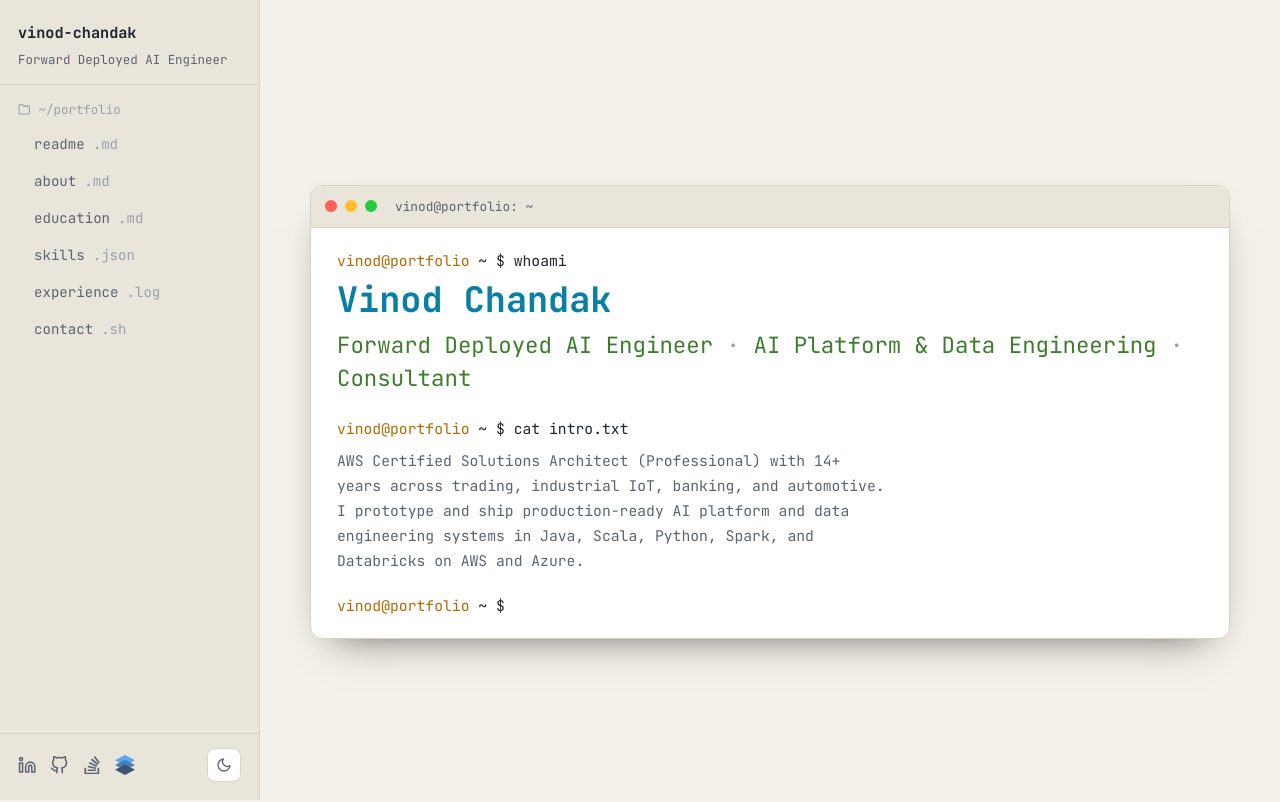
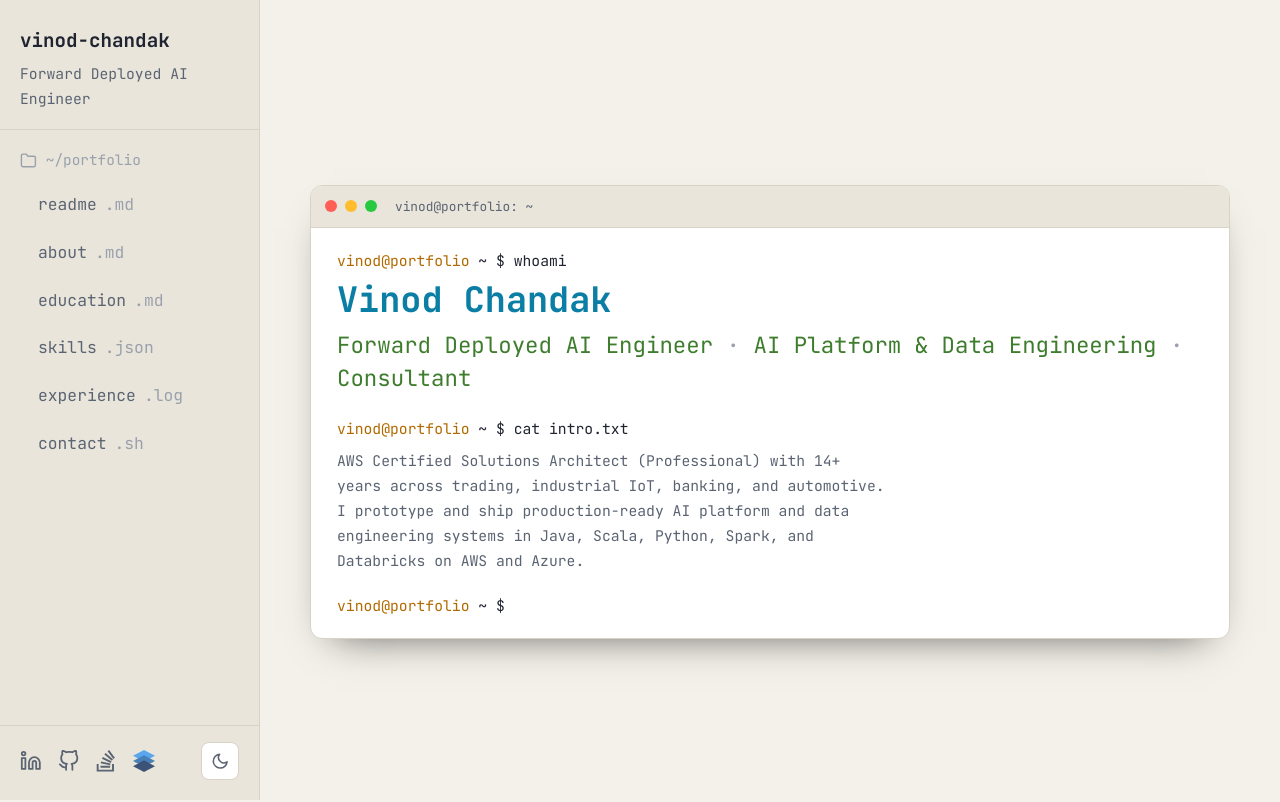
Before and after one commit to vinniechandak/vinniechandak.github.io, a React (Create React App) app: page / in a window 1280 px wide. Shown: the top 802 px of the page. Built offline with nearby package versions, Linux system fonts and the light colour scheme.

Commit message:
fix sidebar

```diff
--- a/src/components/Sidebar.js
+++ b/src/components/Sidebar.js
@@ -26,13 +26,13 @@ const Aside = styled.aside`
 `
 
 const Header = styled.div`
-  padding: 20px 18px 14px;
+  padding: 24px 20px 18px;
   border-bottom: 1px solid ${props => props.theme.colours.border};
 `
 
 const Name = styled.a`
   display: inline-block;
-  font-size: 0.95rem;
+  font-size: 1.2rem;
   font-weight: 700;
   color: ${props => props.theme.colours.text};
 
@@ -43,39 +43,43 @@ const Name = styled.a`
 `
 
 const Role = styled.div`
-  margin-top: 2px;
-  font-size: 0.78rem;
+  margin-top: 4px;
+  font-size: 0.92rem;
   color: ${props => props.theme.colours.textMuted};
 `
 
 const TreeLabel = styled.div`
   display: flex;
   align-items: center;
-  gap: 8px;
-  padding: 14px 18px 6px;
-  font-size: 0.78rem;
+  gap: 9px;
+  padding: 18px 20px 8px;
+  font-size: 0.9rem;
   color: ${props => props.theme.colours.textFaint};
+
+  svg {
+    font-size: 1.05rem;
+  }
 `
 
 const Tree = styled.ul`
   list-style: none;
   margin: 0;
-  padding: 0 10px;
+  padding: 0 12px;
   flex: 1;
 `
 
 const FileItem = styled.li`
-  margin: 1px 0;
+  margin: 2px 0;
 `
 
 const FileLink = styled.a`
   display: flex;
   align-items: center;
   gap: 8px;
-  padding: 6px 10px 6px 24px;
+  padding: 9px 12px 9px 26px;
   border-radius: ${props => props.theme.radius.sm};
   color: ${props => props.theme.colours.textMuted};
-  font-size: 0.88rem;
+  font-size: 1.02rem;
 
   &:hover,
   &:focus {
@@ -92,14 +96,14 @@ const Footer = styled.div`
   display: flex;
   align-items: center;
   justify-content: space-between;
-  padding: 14px 18px 18px;
+  padding: 16px 20px 20px;
   border-top: 1px solid ${props => props.theme.colours.border};
 `
 
 const Socials = styled.div`
   display: flex;
-  gap: 14px;
-  font-size: 1.15rem;
+  gap: 16px;
+  font-size: 1.35rem;
 `
 
 const SocialLink = styled.a`
@@ -114,8 +118,8 @@ const SocialLink = styled.a`
 `
 
 const SocialImg = styled.img`
-  width: 1.25rem;
-  height: 1.25rem;
+  width: 1.4rem;
+  height: 1.4rem;
   display: block;
   opacity: 0.85;
 
@@ -129,14 +133,14 @@ const ThemeToggle = styled.button`
   display: inline-flex;
   align-items: center;
   justify-content: center;
-  width: 34px;
-  height: 34px;
+  width: 38px;
+  height: 38px;
   color: ${props => props.theme.colours.textMuted};
   background: ${props => props.theme.colours.surface};
   border: 1px solid ${props => props.theme.colours.border};
   border-radius: ${props => props.theme.radius.md};
   cursor: pointer;
-  font-size: 1rem;
+  font-size: 1.15rem;
 
   &:hover,
   &:focus {
```
